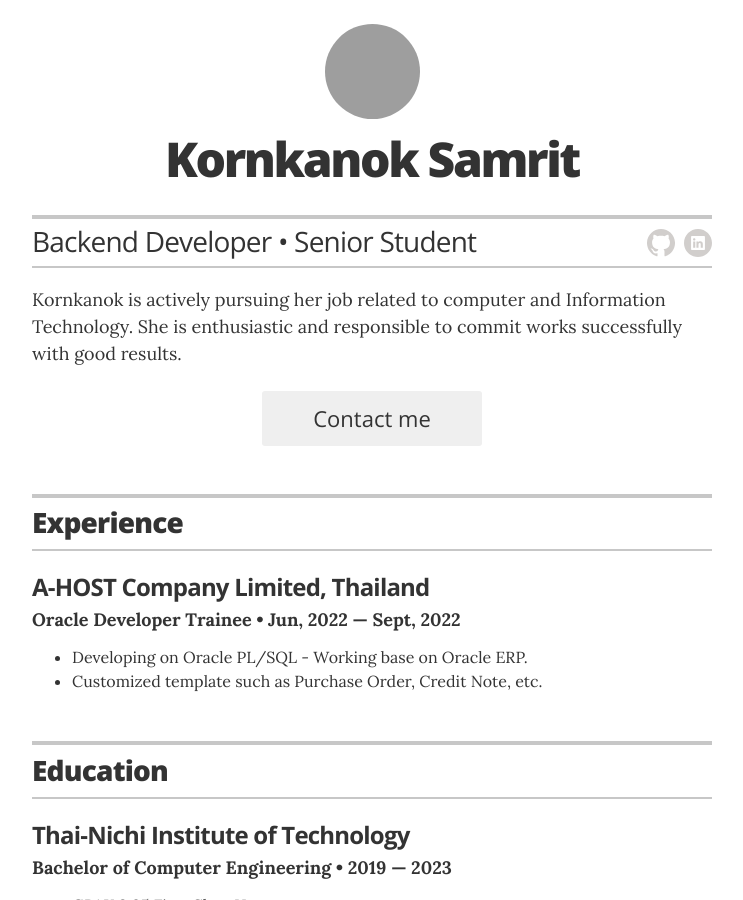
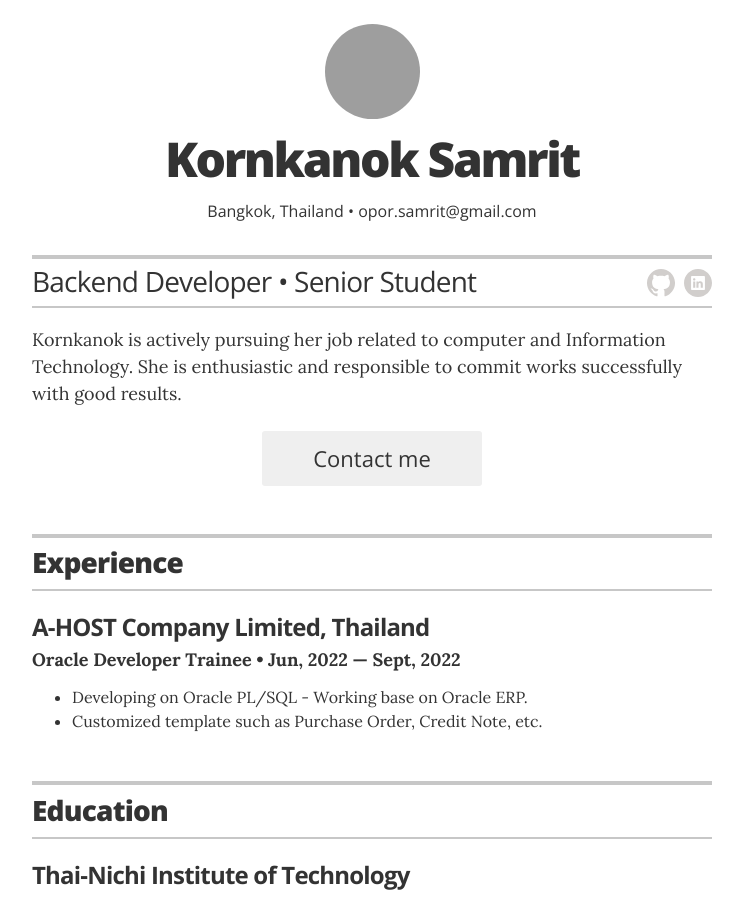
Before and after one commit to polpeonrg/polpeonrg-resume, a Jekyll site: the page built from index.html, in a window 1280 px wide and 900 px high, cut to the strip 0-900 px from the top of the window. Shown: the whole strip, without its empty margins (268-1011 px from the left). Built offline with Jekyll 4.4.1, drawn with Linux system fonts in a browser that asks for light colours; some of the changed lines change nothing that is shown; grey boxes are pictures that could not be loaded.

Commit message:
chore(config): display header contact info
Co-Authored-By: Opor Kornkanok <89388396+polpeonrg@users.noreply.github.com>

```diff
--- a/_config.yml
+++ b/_config.yml
@@ -17,11 +17,11 @@ resume_title: "Backend Developer • Senior Student"
 resume_contact_email: "opor.samrit@gmail.com"
 
 # the next two items are used for schema itemprops in _layouts/resume.html
-resume_contact_telephone: "082-508-2403"
+resume_contact_telephone: ""
 resume_contact_address: "Bangkok, Thailand"
 
-resume_header_contact_info: "Bangkok, Thailand • 082-508-2403 • opor.samrit@gmail.com"
-display_header_contact_info: "false"
+resume_header_contact_info: "Bangkok, Thailand • opor.samrit@gmail.com"
+display_header_contact_info: "true"
 
 resume_header_intro: "<p>Kornkanok is actively pursuing her job related to computer and Information Technology. She is enthusiastic and responsible to commit works successfully with good results.</p>"
 
```
